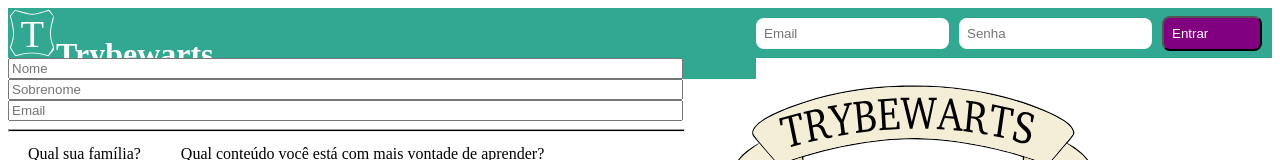
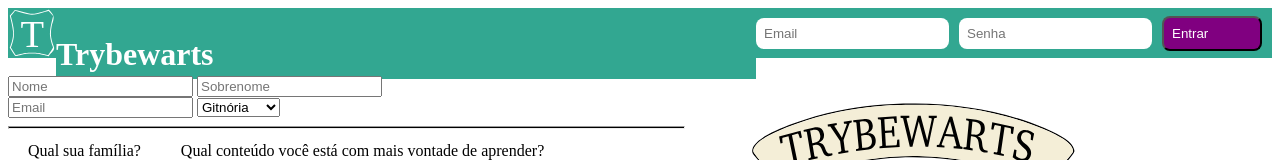
Before and after one commit to clarareis/Trybewarts-project, a website: page index.html in a window 1280 px wide. Shown: the top 160 px of the page. Drawn offline with Linux system fonts and the light colour scheme.

Commit message:
Cumprindo requisitos 10 e 11, colocando inputs lado a lado. - Todos os requisitos 1 ao 11 com 90% concluídos

```diff
--- a/index.html
+++ b/index.html
@@ -18,11 +18,20 @@
       <button>Entrar</button>
     </form>
   </header>
+  <br>
   <main>
-    <form id="evaluation-form">
+    <!-- <h1 id="title-form">Formulário de Avaliação</h1> -->
+      <form id="evaluation-form">
       <input type="name" placeholder="Nome" id="input-name">
       <input type="lastname" placeholder="Sobrenome" id="input-lastname">
+      <br>
       <input type="email" placeholder="Email" id="input-email">
+      <select name="houses" id="house">
+        <option value="Gitnória" id="gitnoria-house">Gitnória</option>
+        <option value="Reactpuff" id="reactpuff-house">Reactpuff</option>
+        <option value="Corvinode" id="corvinode-house">Corvinode</option>
+        <option value="Pytherina" id="pytherina-house">Pytherina</option>
+      </select>
       <hr>
       <section id="preferences">
         <div id="families">
--- a/style.css
+++ b/style.css
@@ -7,9 +7,16 @@ height: 50px;
 }
 
 #evaluation-form {
-  display: flex;
+  display: inline;
   flex-direction: column;
   width: 675px;
+}
+
+#input-lastname{
+  display: inline-block;
+  /* background-color: red; */
+  flex-direction: row;
+  align-items: flex-end;
 }
 
 #trybewarts-header-title {
@@ -94,3 +101,7 @@ footer {
   justify-content: flex-end;
   height: 500px;
 }
+
+#title-form{
+  align-items: flex-start;
+}
```
